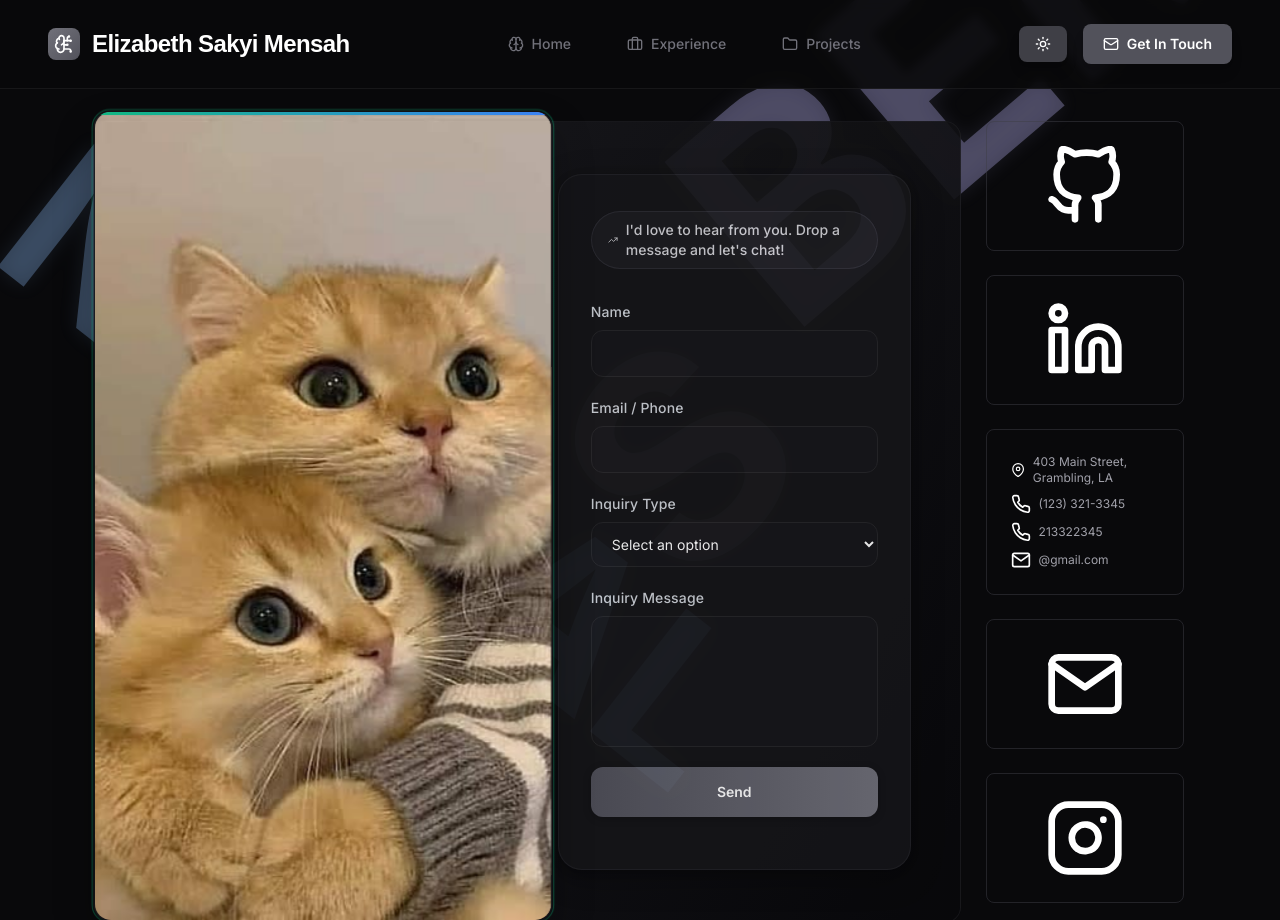
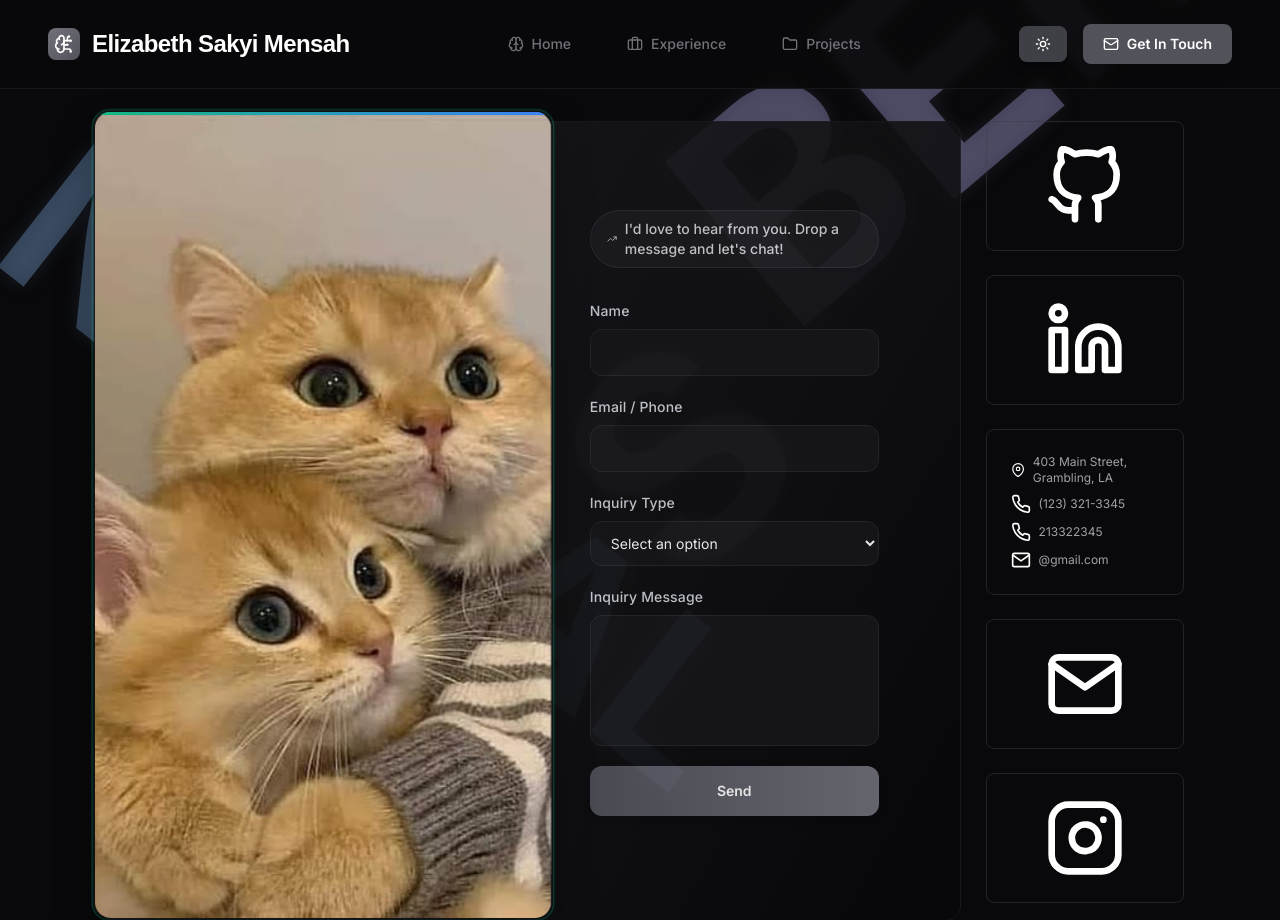
Before and after one commit to brigdethe/emss, a plain HTML site: page components/contact.html in a window 1280 px wide. Shown: the top 920 px of the page. Drawn offline with nearby package versions, Linux system fonts and the light colour scheme; a web font is replaced by a local one.

Commit message:
updated ui

```diff
--- a/src/additional.css
+++ b/src/additional.css
@@ -1,34 +1,32 @@
 /* additional.css - Custom styles for the contact form */
 
 .contact-form-container {
-  background: rgba(244, 244, 245, 0.92);
+  background: transparent;
   border-radius: 1.5rem;
-  box-shadow: 0 8px 32px rgba(0, 0, 0, 0.1), 0 2px 8px rgba(0, 0, 0, 0.05);
-  border: 1.5px solid rgba(161, 161, 170, 0.3);
+  box-shadow: none;
+  border: none;
   padding: 2.5rem 2rem;
   width: 99%;
   height: 99%;
   margin: 0 auto;
-  transition: box-shadow 0.3s;
+  transition: none;
   display: flex;
   flex-direction: column;
   justify-content: center;
 }
 
 .dark .contact-form-container {
-  background: rgba(24, 24, 27, 0.92);
-  box-shadow: 0 8px 32px rgba(0, 0, 0, 0.3), 0 2px 8px rgba(0, 0, 0, 0.2);
-  border: 1.5px solid rgba(63, 63, 70, 0.3);
+  background: transparent;
+  box-shadow: none;
+  border: none;
 }
 
 .contact-form-container:hover {
-  box-shadow: 0 12px 40px rgba(0, 0, 0, 0.15), 0 4px 16px rgba(0, 0, 0, 0.1);
-  border-color: rgba(161, 161, 170, 0.5);
+  box-shadow: none;
 }
 
 .dark .contact-form-container:hover {
-  box-shadow: 0 12px 40px rgba(0, 0, 0, 0.4), 0 4px 16px rgba(0, 0, 0, 0.3);
-  border-color: rgba(82, 82, 91, 0.5);
+  box-shadow: none;
 }
 
 .contact-form-title {
```
Also changed, not shown: components/projects.html (+1 -1 lines), index.html (+7 -7 lines).
